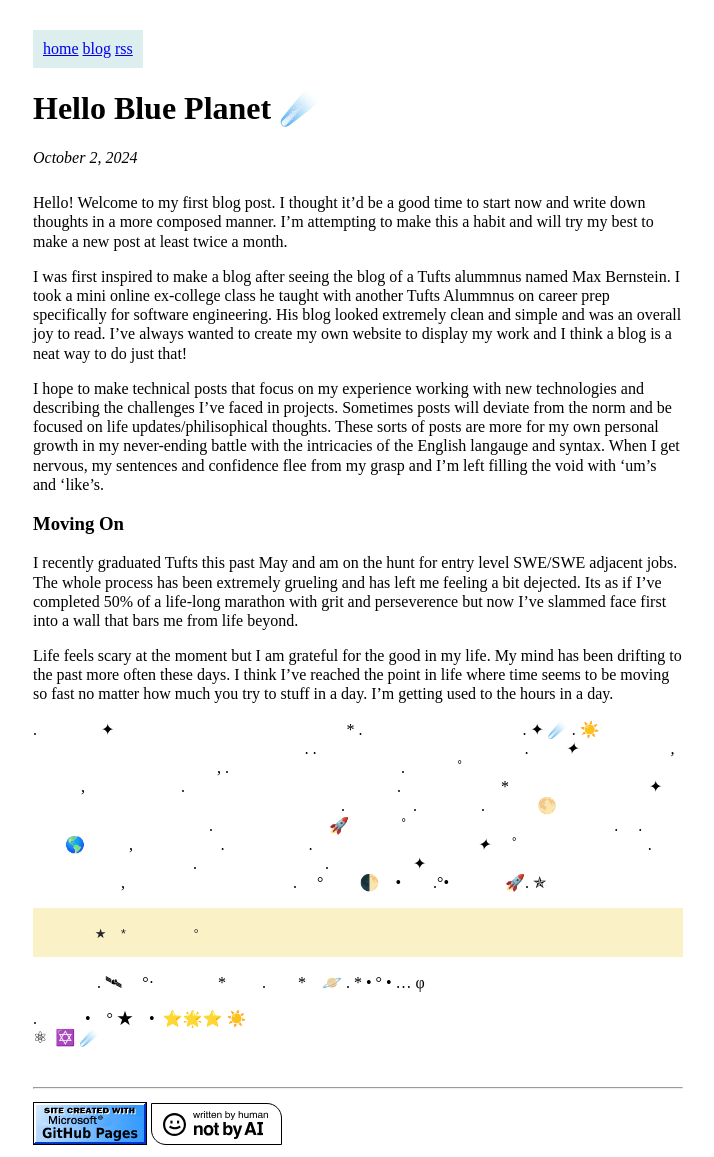
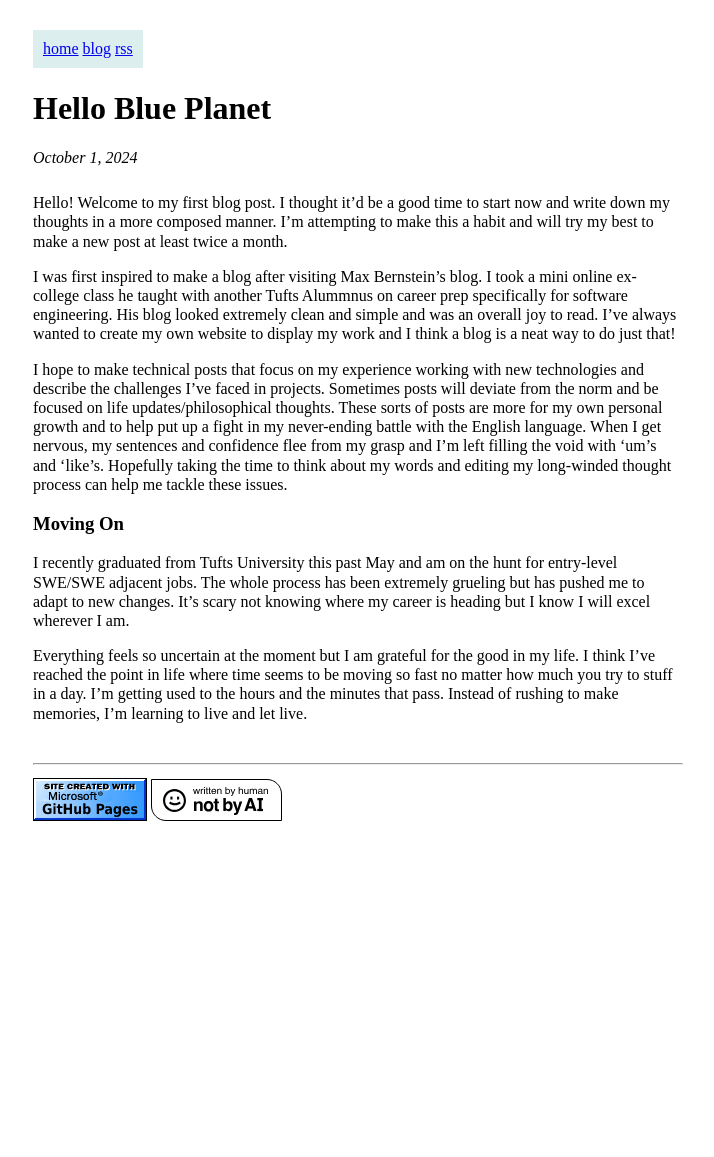
Before and after one commit to rusny23/rusny23.github.io, a Jekyll site: the page built from _posts/2024-10-01-Hello-Blue-Planet.md, in a window 1280 px wide. Shown: the whole page, without its empty margins (282-996 px from the left). Built offline with Jekyll 4.4.1, drawn with Linux system fonts in a browser that asks for light colours; after the commit the page ends 900 px from its top, so only the background shows below that.

Commit message:
Fixed the layout of the landing page. Added my first blog post.

```diff
--- a/_layouts/page.html
+++ b/_layouts/page.html
@@ -6,7 +6,7 @@
     <link rel="alternate" type="application/rss+xml" title="Blog" href="{{ site.url }}/feed.xml" />
   </head>
   <body>
-    <div class="pagecontents">
+    <div class="blogcontents">
         {% include navbar.md %}
         <h1 class="page-title">{{ page.title }}</h1>
         <div class="container">
--- a/_layouts/post.html
+++ b/_layouts/post.html
@@ -6,7 +6,7 @@
     <link rel="alternate" type="application/rss+xml" title="Blog" href="{{ site.url }}/feed.xml" />
    </head>
   <body>
-    <div class="pagecontents">
+    <div class="blogcontents">
         {% include navbar.md %}
         <h1 class="post-title">{{ page.title }}</h1>
         {% if page.index != true %}
--- a/_posts/2024-10-01-Hello-Blue-Planet.md
+++ b/_posts/2024-10-01-Hello-Blue-Planet.md
@@ -1,94 +1,37 @@
 ---
-title: Hello Blue Planet ☄️
+title: Hello Blue Planet
 layout: post
-date: 2024-10-01 22:32:00 EST
 ---
 Hello! Welcome to my first blog post. I thought it'd be a good time to start now
-and write down thoughts in a more composed manner. I'm attempting to make this a
-habit and will try my best to make a new post at least twice a month.
+and write down my thoughts in a more composed manner. I'm attempting to make
+this a habit and will try my best to make a new post at least twice a month.
+<br>
 
-I was first inspired to make a blog after seeing the blog of a Tufts alummnus
-named Max Bernstein. I took a mini online ex-college class he taught with
-another Tufts Alummnus on career prep specifically for software engineering.
-His blog looked extremely clean and simple and was an overall joy to read. I've
-always wanted to create my own website to display my work and I think a blog is
-a neat way to do just that!
+I was first inspired to make a blog after visiting Max Bernstein's blog.
+I took a mini online ex-college class he taught with another Tufts Alummnus on
+career prep specifically for software engineering. His blog looked extremely
+clean and simple and was an overall joy to read. I've always wanted to create my
+own website to display my work and I think a blog is a neat way to do just that!
+<br>
 
 I hope to make technical posts that focus on my experience working with
-new technologies and describing the challenges I've faced in projects. Sometimes
-posts will deviate from the norm and be focused on life updates/philisophical
-thoughts. These sorts of posts are more for my own personal growth in my
-never-ending battle with the intricacies of the English langauge and syntax. When
-I get nervous, my sentences and confidence flee from my grasp and I'm left filling
-the void with 'um's and 'like's.
+new technologies and describe the challenges I've faced in projects. Sometimes
+posts will deviate from the norm and be focused on life updates/philosophical
+thoughts. These sorts of posts are more for my own personal growth and to help
+put up a fight in my never-ending battle with the English language. When I get
+nervous, my sentences and confidence flee from my grasp and I'm left filling the
+void with 'um's and 'like's. Hopefully taking the time to think about my words
+and editing my long-winded thought process
+can help me tackle these issues.
 
 ### Moving On
 
-I recently graduated Tufts this past May and am on the hunt for entry level
-SWE/SWE adjacent jobs. The whole process has been extremely grueling and has
-left me feeling a bit dejected. Its as if I've completed 50% of a life-long
-marathon with grit and perseverence but now I've slammed face first into
-a wall that bars me from life beyond.
+I recently graduated from Tufts University this past May and am on the hunt for entry-level SWE/SWE adjacent jobs. The whole process has been extremely grueling but
+has pushed me to adapt to new changes. It's scary not knowing where my career is
+heading but I know I will excel wherever I am.
 
-Life feels scary at the moment but I am grateful for the good in my life. My
-mind has been drifting to the past more often these days. I think I've reached
-the point in life where time seems to be moving so fast no matter how much you
-try to stuff in a day. I'm getting used to the hours in a day.
-
-
-
-
-
-
-
-
-
-
-
-
-
-
-
-
-
-
-
-
-
-.
-  　　　   ✦    　　　　　　　　　　　　　　     *    .　　　　　　　　　　.             ✦                                                                    ☄️         .
-                 ☀️
-　　　　　　*　　　　　　　　　　　.
-.　　　　　　　　　　　　　. 　　✦ 　   　　　,　　　　　　　　　*
-　　　　　 　　　　 　　,
-            .　　　　　 　　 　　　 .
-　　˚　　　 　   　　,　　　　　　.
-　　　　　　　　　　　　　.
-　　　　　　* 　　   　　　　　 ✦
-　　　　　　　　　　　　　　　　　　.
-　　　　.　　　　.　　　 🌕
-　　　　　　　　　　　.
-　　　　　　　🚀
-　　　˚　　　　　　　　　　　　　.
-　. 　　🌎 ‍ ‍ ‍ ‍ ‍ ‍ ‍ ‍ ‍ ‍ ,
-　　　*　　 .
-　　　　　.　　　　　　　　　　 ✦
-　˚　　　　　　　　*
-.  　　　　　　　　　　.　　　　　　　　.
-　　　　　✦ 　   　　　,　　    　　　　　　　　.
-　°
-                       🌓　•　　.°•
-
-🚀.                       ✯
-
-          ★　*　　　　　°
-
-　　　　.         🛰 　°·
-       *         .
-
- *    🪐 .  *         • ° • ...   φ
-
-.　　　•　° ★　•
-                ⭐🌟⭐
-             ☀️
-           ⚛ ️ ✡️            ☄️
+Everything feels so uncertain at the moment but I am grateful for the good in my
+life. I think I've reached the point in life where time seems to be moving so
+fast no matter how much you try to stuff in a day. I'm getting used to the hours
+and the minutes that pass. Instead of rushing to make memories, I'm learning to
+live and let live.
--- a/assets/css/main.css
+++ b/assets/css/main.css
@@ -1,22 +1,68 @@
 body {
-    font-family: serif;
+  font-family: Andale Mono;
 }
+
+div.full-page {
+  display: flex;
+  max-width: 100%;
+}
+
+.profile-image {
+  width: 100px;
+  border-radius: 20px;
+  display: inline-block;
+  margin: 90px 0px 0px 0px
+}
+
+div.left-side {
+  flex: 1;
+  display: flex;
+  justify-content: flex-end;
+  align-items: flex-start;
+}
+
+div.right-side {
+  flex: 1;
+}
+
 div.pagecontents {
-    margin: 30px auto 0px auto;
+  margin: 30px 15px;
 }
-div.pagecontents p, div.pagecontents li {
+
+div.pagecontents p, div.pagecontents li, div.blogcontents p, div.blogcontents li {
   line-height: 1.2;
   font-size: 16px;
 }
-div.pagecontents, code, pre {
+
+div.pagecontents, div.blogcontents, code, pre {
   max-width: 650px;
 }
+
+div.blogcontents {
+  margin: 30px auto 0px auto;
+}
+
 div.navbar {
   display: inline-block;
   padding: 10px;
   /* Thanks, oilshell.org, for inspiration. */
   background-color: #DEE;
 }
+
+.info-container {
+  width: 100%; /* Full width of the container */
+}
+
+.info-block {
+  display: flex;
+  justify-content: space-between;
+  margin-bottom: 5px; /* Space between rows */
+}
+
+.right-text {
+  white-space: nowrap; /* Keeps the right text in one line */
+}
+
 li.post-item {
     display: table;
     width: 100%;
@@ -51,12 +97,17 @@ pre {
     display: inline-block;
     text-decoration: none;
 }
+
+.infotitle{
+  color: gray;
+}
+
 footer hr {
     margin-top: 40px;
 }
 /* Inline code */
 code.highlighter-rouge {
-    color: pink;
+    color: rgb(246, 144, 161);
 }
 table {
   margin: 15px 0;
@@ -100,16 +151,16 @@ sub {
 @media (prefers-color-scheme: dark) {
   body {
     color: #dfdfdf;
-    background: #101010;
+    background: #0d0e15;
   }
   div.navbar {
     background-color: #212121;
   }
   a[href] {
-    color: #9e9eff;
+    color: #ffffff;
   }
   a[href]:visited {
-    color: #bebedf;
+    color: #c2c2c2;
   }
   code.highlighter-rouge {
     color: #fe8019;
```
Also changed, not shown: _layouts/intro.html (added, +24 -0 lines), index.md (+23 -10 lines), 1 other file. Lines whose indentation alone changed are shown as unchanged.
